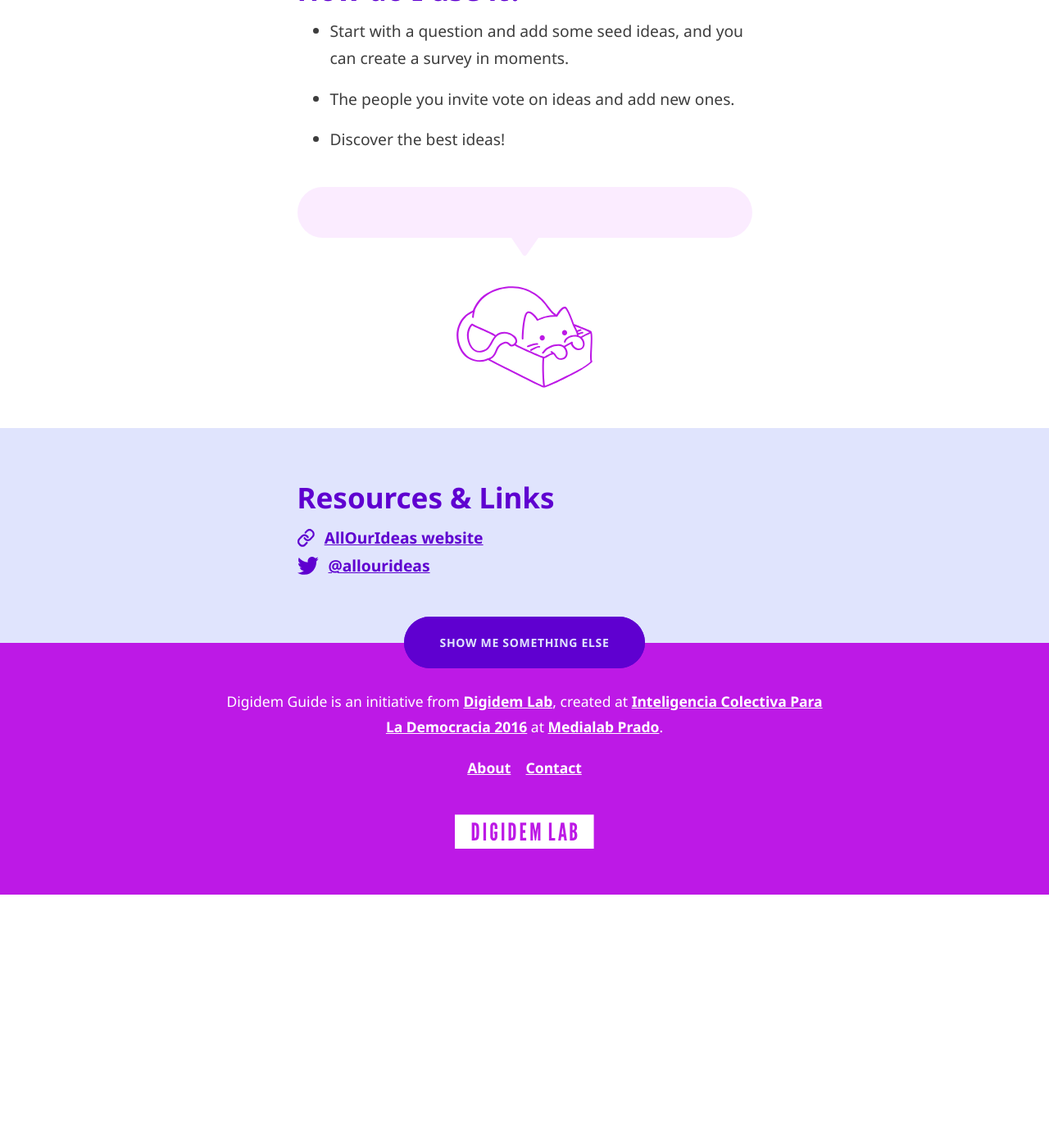
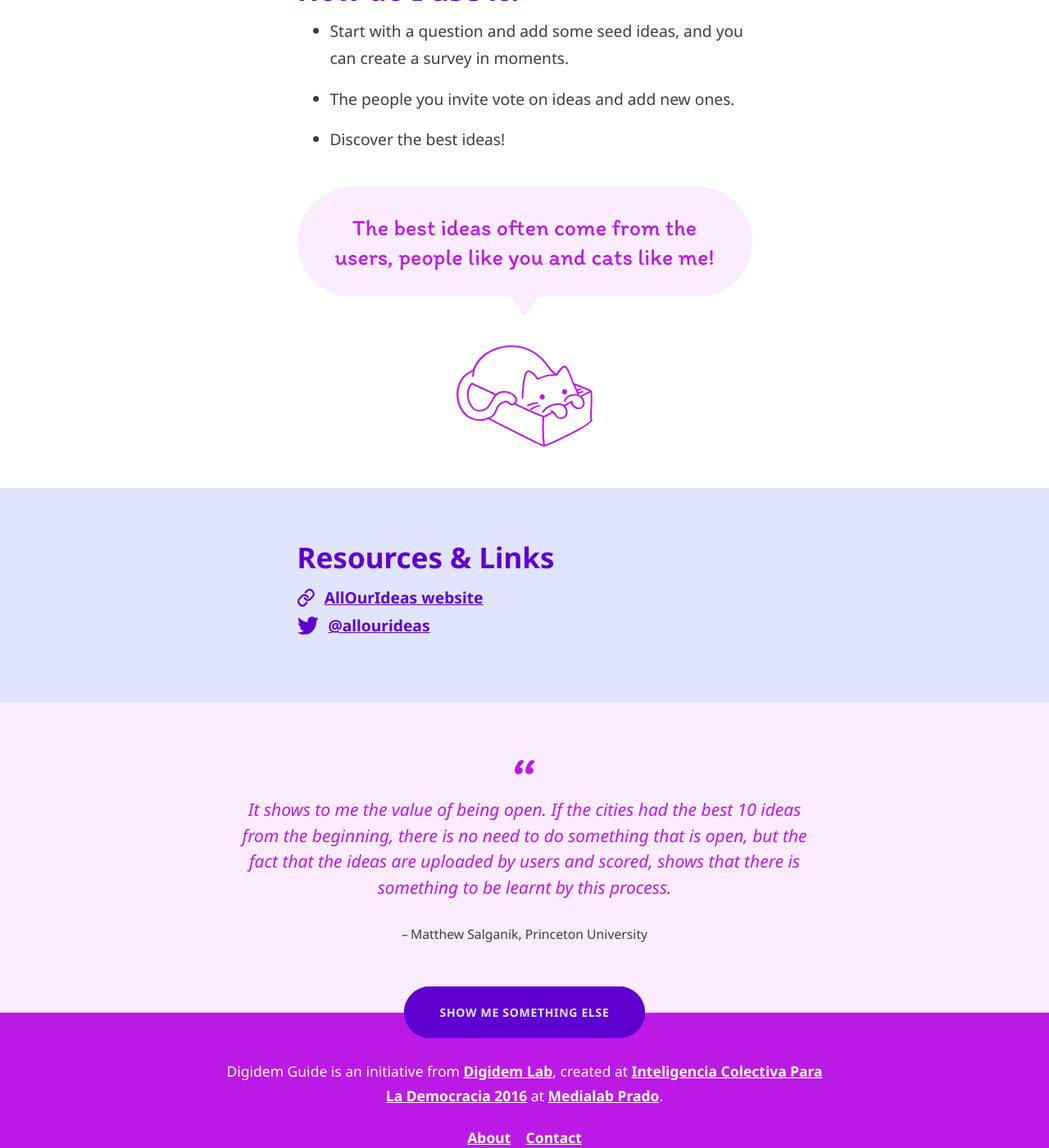
Before and after one commit to digidemlab/democat, a Jekyll site: the page built from _posts/2016-11-28-allourideas.md, in a window 1280 px wide and 1400 px high, scrolled down 1646 px. Shown: the whole window at 82% size. Built offline with Jekyll 4.4.1, drawn with Linux system fonts in a browser that asks for light colours; before the commit the page ends 2737 px from its top, so only the background shows below that.

Commit message:
Updated Allourideas

```diff
--- a/_posts/2016-11-28-allourideas.md
+++ b/_posts/2016-11-28-allourideas.md
@@ -7,14 +7,18 @@
 summary: Use All Our Ideas to vote on existing ideas and allow people to add new ones
   into a simple survey. In the end the best ideas ‘bubble up’ to the surface.
 image: loomio.png
-video: https://www.youtube.com/watch?v=eZDBMfe3iPE
+video: 'https://www.youtube.com/watch?v=J6l1qfw4D10 '
 participants: Small to medium sized groups
 preparations: Sign up at the website.
 difficulty: 'Easy. '
 democat: box
-democatsays:
-quote:
-source:
+democatsays: The best ideas often come from the users, people like you and cats like
+  me!
+quote: It shows to me the value of being open. If the cities had the best 10 ideas
+  from the beginning, there is no need to do something that is open, but the fact
+  that the ideas are uploaded by users and scored, shows that there is something to
+  be learnt by this process.
+source: Matthew Salganik, Princeton University
 website: www.allourideas.org
 documentation:
 twitter: allourideas
```
